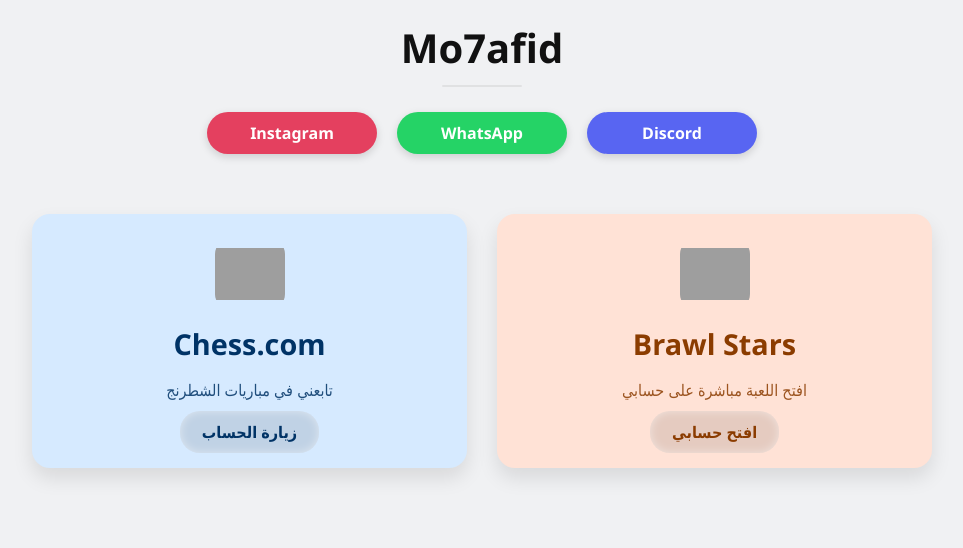
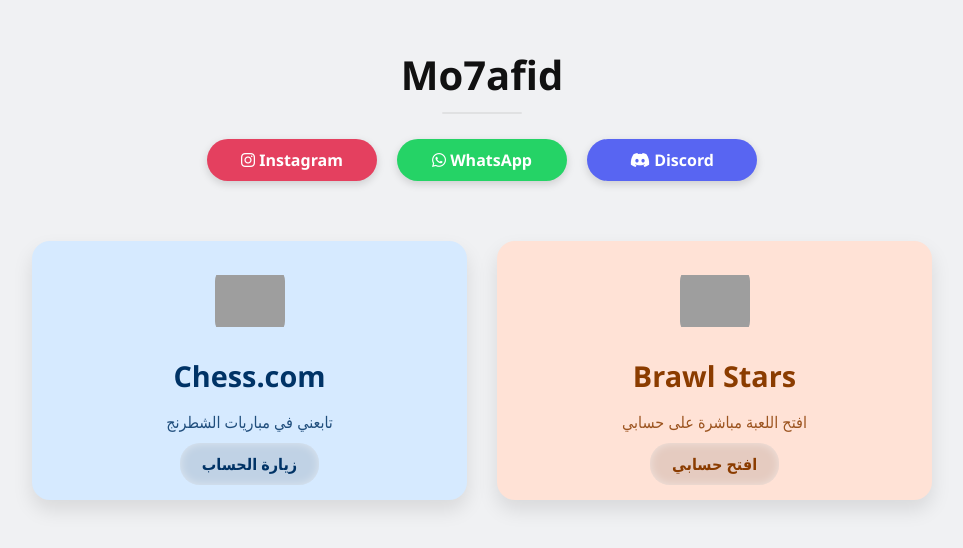
Before and after one commit to Mo7afid/Mo7afid, a plain HTML site: page index.html in a window 1280 px wide. Shown: the whole page, without its empty margins (158-1121 px from the left). Drawn offline with Linux system fonts and the light colour scheme; grey boxes are pictures that could not be loaded.

Commit message:
index.html

```diff
--- a/index.html
+++ b/index.html
@@ -1,9 +1,17 @@
-<!<!DOCTYPE html>
+<!DOCTYPE html>
 <html lang="ar">
 <head>
   <meta charset="UTF-8" />
   <meta name="viewport" content="width=device-width, initial-scale=1" />
   <title>Mo7afid</title>
+
+  <!-- استيراد خط عربي جميل -->
+  <link href="https://fonts.googleapis.com/css2?family=Cairo:wght@400;600;700&display=swap" rel="stylesheet" />
+
+  <!-- استيراد أيقونات FontAwesome -->
+  <link rel="stylesheet" href="https://cdnjs.cloudflare.com/ajax/libs/font-awesome/6.4.0/css/all.min.css" />
+
+  <!-- ربط ملف CSS -->
   <link rel="stylesheet" href="style.css" />
 </head>
 <body>
@@ -12,9 +20,15 @@
     <h1>Mo7afid</h1>
     <div class="divider"></div>
     <nav class="social-nav">
-      <a href="https://www.instagram.com/mo7afid15" target="_blank" class="social-btn instagram">Instagram</a>
-      <a href="https://wa.me/212709212094" target="_blank" class="social-btn whatsapp">WhatsApp</a>
-      <a href="https://discord.gg/apTaK6zv" target="_blank" class="social-btn discord">Discord</a>
+      <a href="https://www.instagram.com/mo7afid15" target="_blank" class="social-btn instagram">
+        <i class="fab fa-instagram"></i> Instagram
+      </a>
+      <a href="https://wa.me/212709212094" target="_blank" class="social-btn whatsapp">
+        <i class="fab fa-whatsapp"></i> WhatsApp
+      </a>
+      <a href="https://discord.gg/apTaK6zv" target="_blank" class="social-btn discord">
+        <i class="fab fa-discord"></i> Discord
+      </a>
     </nav>
   </header>
 
@@ -34,7 +48,5 @@
     </div>
   </main>
 
-<script src="script.js"></script>
-
 </body>
 </html>
```
